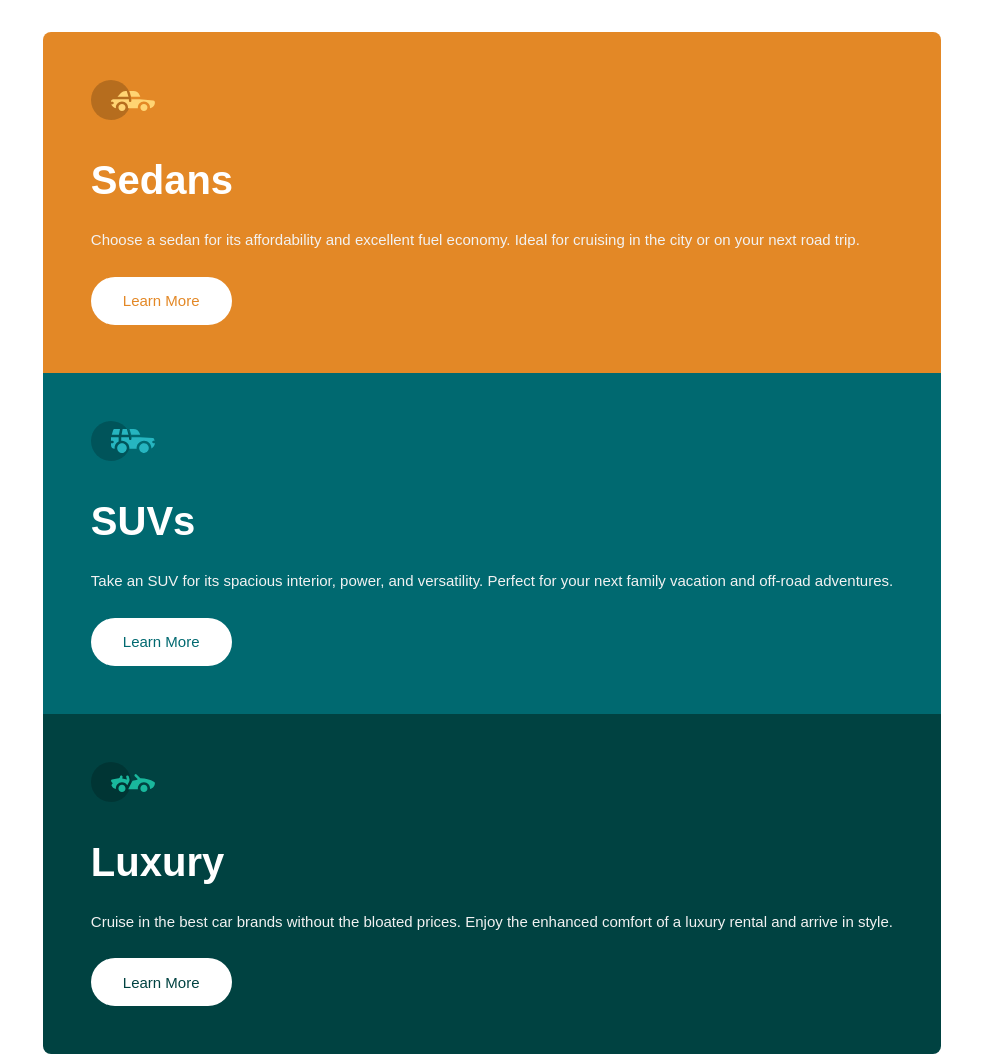
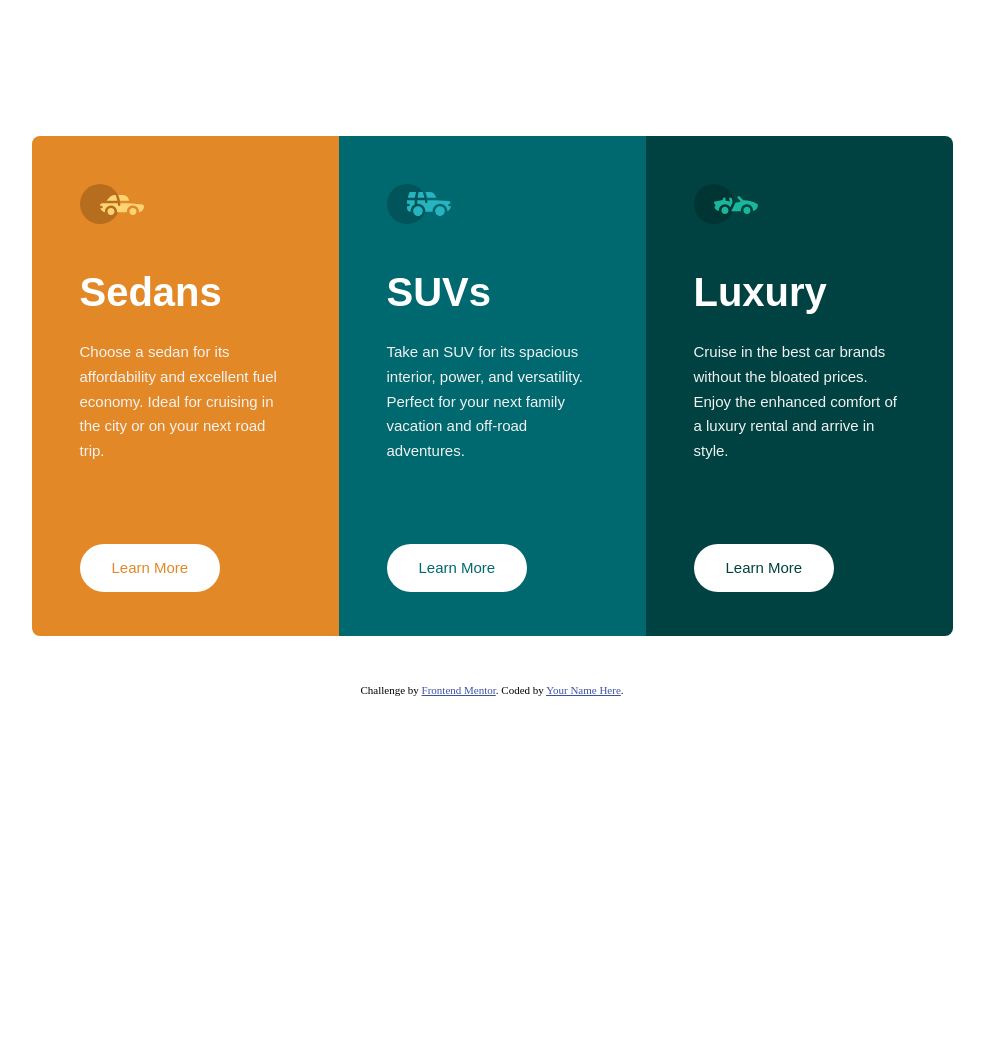
Before and after one commit to arne-witteler/3-column-preview-card-component, a plain HTML site: page index.html in a window 1280 px wide. Shown: the top 1057 px of the page, without its empty margins (148-1132 px from the left). After the commit the page ends 800 px from the top, so only its background shows below. Drawn offline with Linux system fonts and the light colour scheme; a web font is replaced by a local one.

Commit message:
style: enhance layout for responsiveness (add styling for bigger screens)

```diff
--- a/index.html
+++ b/index.html
@@ -28,8 +28,8 @@
           <p class="card__content-text">Cruise in the best car brands without the bloated prices. Enjoy the enhanced comfort of a luxury rental and arrive in style.</p>
           <button class="card__content-button card__content-button-luxury">Learn More</button>
         </div>
-        <div class="attribution">Challenge by <a href="https://www.frontendmentor.io?ref=challenge" target="_blank">Frontend Mentor</a>. Coded by <a href="#">Your Name Here</a>.</div>
       </section>
+      <div class="attribution">Challenge by <a href="https://www.frontendmentor.io?ref=challenge" target="_blank">Frontend Mentor</a>. Coded by <a href="#">Your Name Here</a>.</div>
     </main>
   </body>
 </html>
--- a/styles/styles.css
+++ b/styles/styles.css
@@ -9,6 +9,7 @@
 .container {
   display: flex;
   justify-content: center;
+  flex-direction: column;
   align-items: center;
   min-height: 100vh;
   background-color: var(--color-white);
@@ -100,3 +101,36 @@
 .attribution a {
   color: hsl(228, 45%, 44%);
 }
+
+@media (min-width: 1024px) {
+
+  .cards {
+    flex-direction: row;
+    border-radius: 8px;
+  }
+
+  .card__item {
+    max-height: 500px;
+    max-width: 307px;
+  }
+
+  .card__item-sedans {
+    border-radius: 8px 0 0 8px;
+  }
+
+  .card__item-luxury {
+    border-radius: 0 8px 8px 0;
+  }
+
+  .card__content-icon {
+    margin-bottom: 40px;
+  }
+
+  .card__content-title {
+    margin-bottom: 24px;
+  }
+
+  .card__content-text {
+    margin-bottom: 80px;
+  }
+}
```
